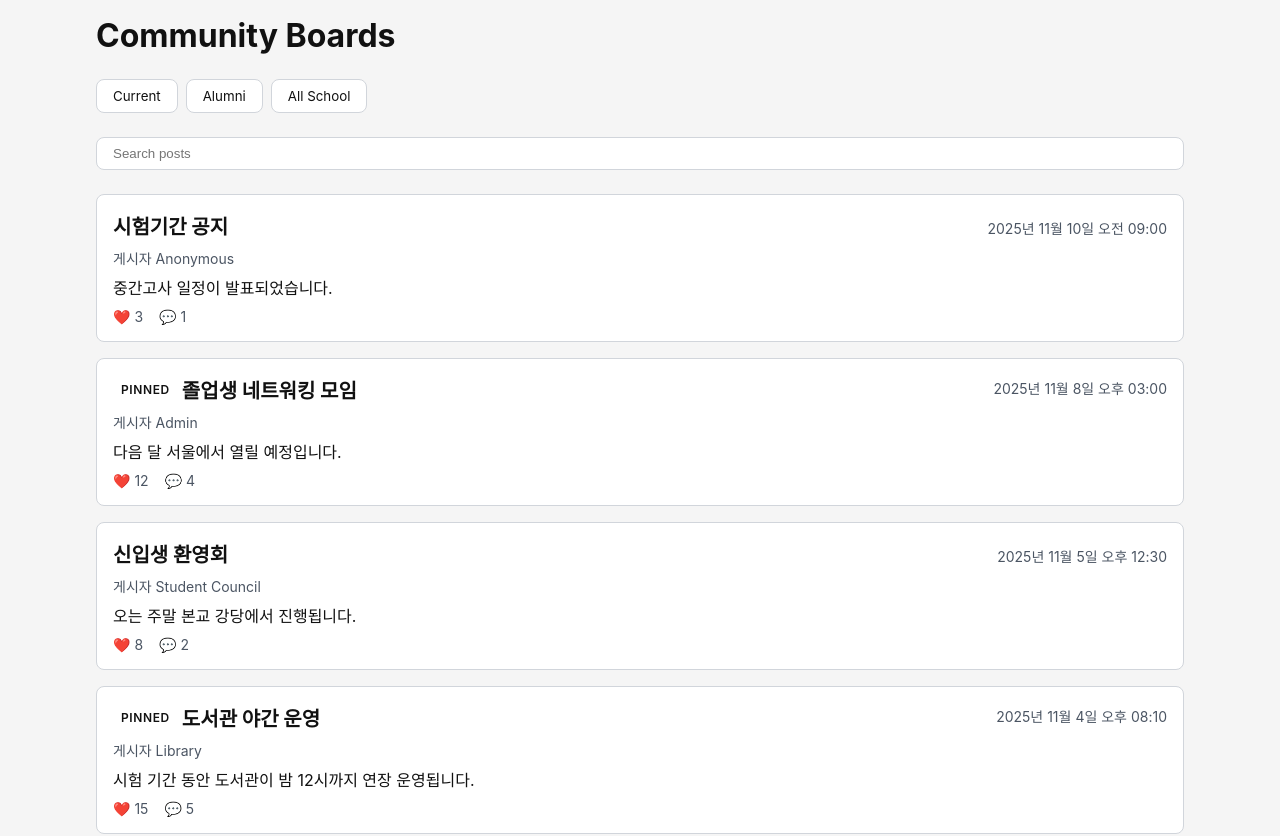
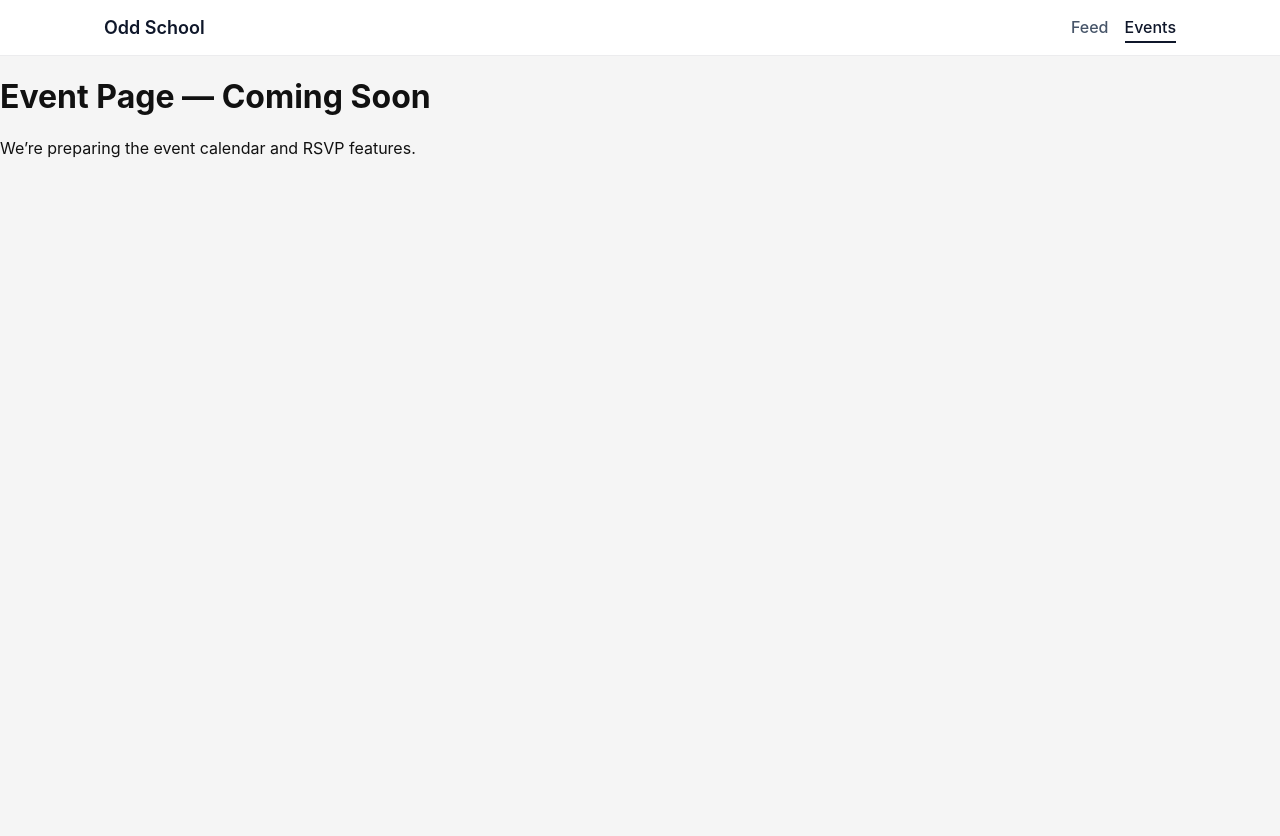
Before and after one commit to mjeong-work/Odd-School, a React (Vite) app: page /#/events in a window 1280 px wide. Before the commit this address led to /#/feed. Shown: the top 836 px of the page. After the commit the page ends 800 px from the top, so only its background shows below. Built offline with nearby package versions, Linux system fonts and the light colour scheme.

Commit message:
feat(events): add Event page and global header/nav

```diff
--- a/src/App.tsx
+++ b/src/App.tsx
@@ -1,53 +1,20 @@
-import { useEffect, useState } from 'react'
+import { Routes, Route, Navigate } from 'react-router-dom'
 import FeedPage from './pages/FeedPage/FeedPage'
+import EventPage from './pages/EventPage'
+import Header from './components/Header'
 import './App.css'
 
-const FEED_ROUTE = '/feed'
-const ALLOWED_ROUTES = new Set([FEED_ROUTE])
-
-function getHashPath() {
-  if (typeof window === 'undefined') {
-    return FEED_ROUTE
-  }
-
-  const hash = window.location.hash || '#/'
-  const normalized = hash.startsWith('#') ? hash.slice(1) : hash
-  return normalized || '/'
-}
-
-function useHashPath() {
-  const [path, setPath] = useState(getHashPath)
-
-  useEffect(() => {
-    if (typeof window === 'undefined') return undefined
-
-    const handleHashChange = () => {
-      setPath(getHashPath())
-    }
-
-    window.addEventListener('hashchange', handleHashChange)
-    return () => window.removeEventListener('hashchange', handleHashChange)
-  }, [])
-
-  return path
-}
-
 function App() {
-  const path = useHashPath()
-
-  useEffect(() => {
-    if (typeof window === 'undefined') return
-    if (!ALLOWED_ROUTES.has(path)) {
-      window.location.hash = `#${FEED_ROUTE}`
-    }
-  }, [path])
-
-  const activePath = ALLOWED_ROUTES.has(path) ? path : FEED_ROUTE
-
   return (
     <div className="app-shell">
+      <Header />
       <div className="app-shell__content">
-        {activePath === FEED_ROUTE && <FeedPage />}
+        <Routes>
+          <Route path="/" element={<Navigate to="/feed" replace />} />
+          <Route path="/feed" element={<FeedPage />} />
+          <Route path="/events" element={<EventPage />} />
+          <Route path="*" element={<Navigate to="/feed" replace />} />
+        </Routes>
       </div>
     </div>
   )
--- /dev/null
+++ b/src/components/Header.css
@@ -0,0 +1,53 @@
+.site-header {
+  position: sticky;
+  top: 0;
+  z-index: 10;
+  background-color: #ffffff;
+  border-bottom: 1px solid rgba(15, 23, 42, 0.08);
+  height: 56px;
+  display: flex;
+  align-items: center;
+}
+
+.site-header__inner {
+  width: 100%;
+  max-width: 1120px;
+  margin: 0 auto;
+  padding: 0 1.5rem;
+  display: flex;
+  align-items: center;
+  justify-content: space-between;
+  gap: 1.5rem;
+  flex-wrap: wrap;
+}
+
+.site-header__brand {
+  font-size: 1.125rem;
+  font-weight: 600;
+  color: #0f172a;
+}
+
+.site-header__nav {
+  display: flex;
+  align-items: center;
+  gap: 1rem;
+  flex-wrap: wrap;
+}
+
+.site-header__nav-link {
+  color: #475569;
+  text-decoration: none;
+  font-weight: 500;
+  padding: 0.25rem 0;
+  border-bottom: 2px solid transparent;
+}
+
+.site-header__nav-link:hover,
+.site-header__nav-link:focus-visible {
+  color: #0f172a;
+}
+
+.site-header__nav-link--active {
+  color: #0f172a;
+  border-color: #0f172a;
+}
--- /dev/null
+++ b/src/components/Header.tsx
@@ -0,0 +1,32 @@
+import { NavLink } from 'react-router-dom'
+import './Header.css'
+
+function Header() {
+  return (
+    <header className="site-header">
+      <div className="site-header__inner">
+        <div className="site-header__brand">Odd School</div>
+        <nav className="site-header__nav" aria-label="Main navigation">
+          <NavLink
+            to="/feed"
+            className={({ isActive }) =>
+              isActive ? 'site-header__nav-link site-header__nav-link--active' : 'site-header__nav-link'
+            }
+          >
+            Feed
+          </NavLink>
+          <NavLink
+            to="/events"
+            className={({ isActive }) =>
+              isActive ? 'site-header__nav-link site-header__nav-link--active' : 'site-header__nav-link'
+            }
+          >
+            Events
+          </NavLink>
+        </nav>
+      </div>
+    </header>
+  )
+}
+
+export default Header
--- /dev/null
+++ b/src/pages/EventPage.tsx
@@ -0,0 +1,10 @@
+function EventPage() {
+  return (
+    <main className="container">
+      <h1>Event Page — Coming Soon</h1>
+      <p>We’re preparing the event calendar and RSVP features.</p>
+    </main>
+  )
+}
+
+export default EventPage
```
Also changed, not shown: 7 other files (tests, documents, lock files or other folders).
